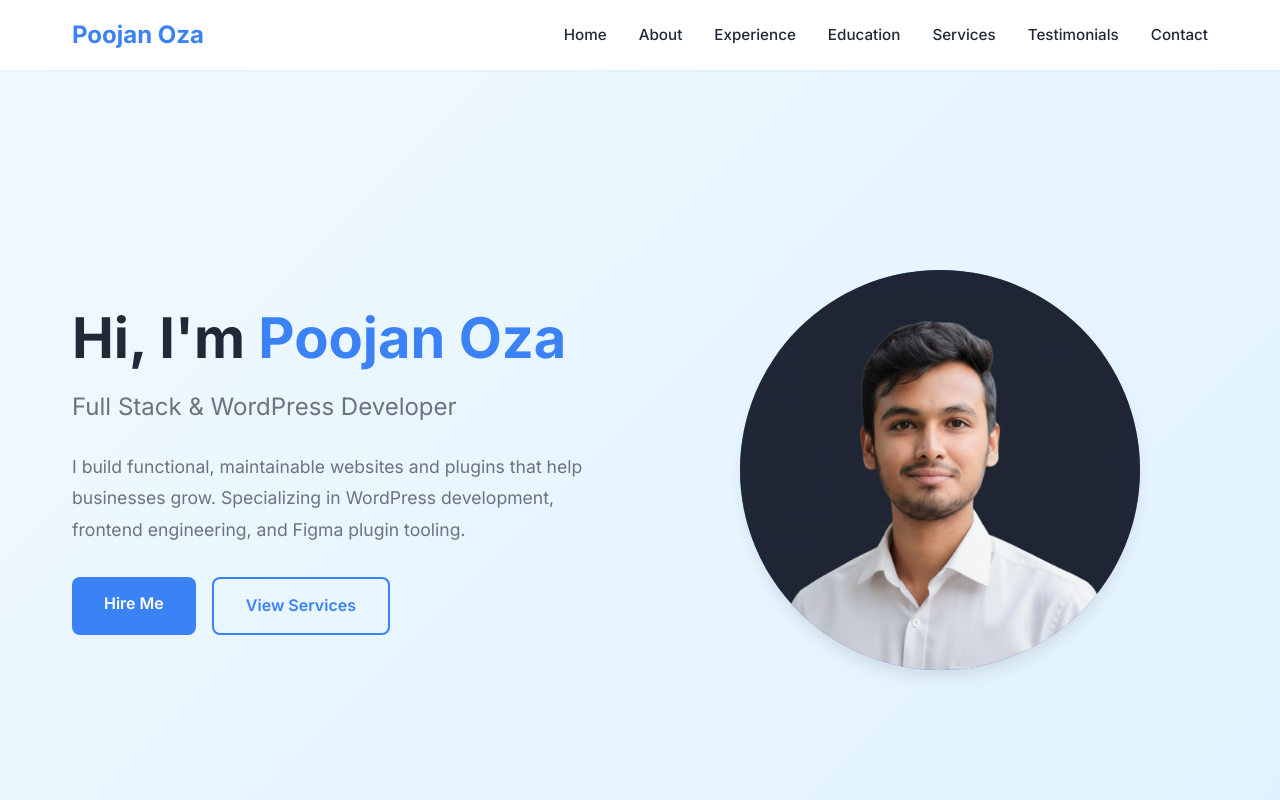
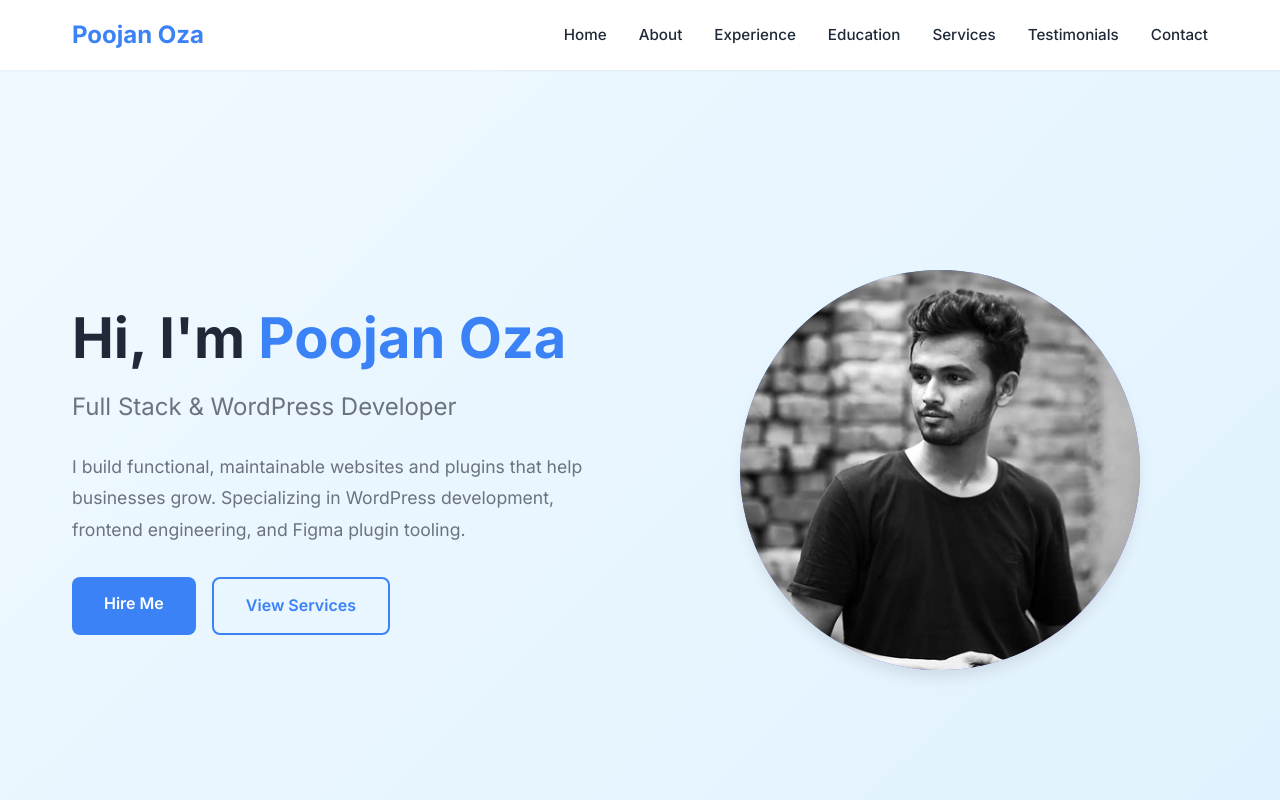
Before and after one commit to smarterpoojan/portfolio-site, a plain HTML site: page index.html in a window 1280 px wide. Shown: the top 800 px of the page. Drawn offline with Linux system fonts and the light colour scheme.

```diff
--- a/index.html
+++ b/index.html
@@ -872,7 +872,7 @@
                     </div>
                 </div>
                 <div class="hero-image">
-                    <img src="assets/images/hero.jpg" alt="Hero illustration" class="hero-image-placeholder">
+                    <img src="assets/images/heros.jpg" alt="Hero illustration" class="hero-image-placeholder">
                 </div>
             </div>
         </div>
```
Also changed, not shown: assets/images/heros.jpg (added).
